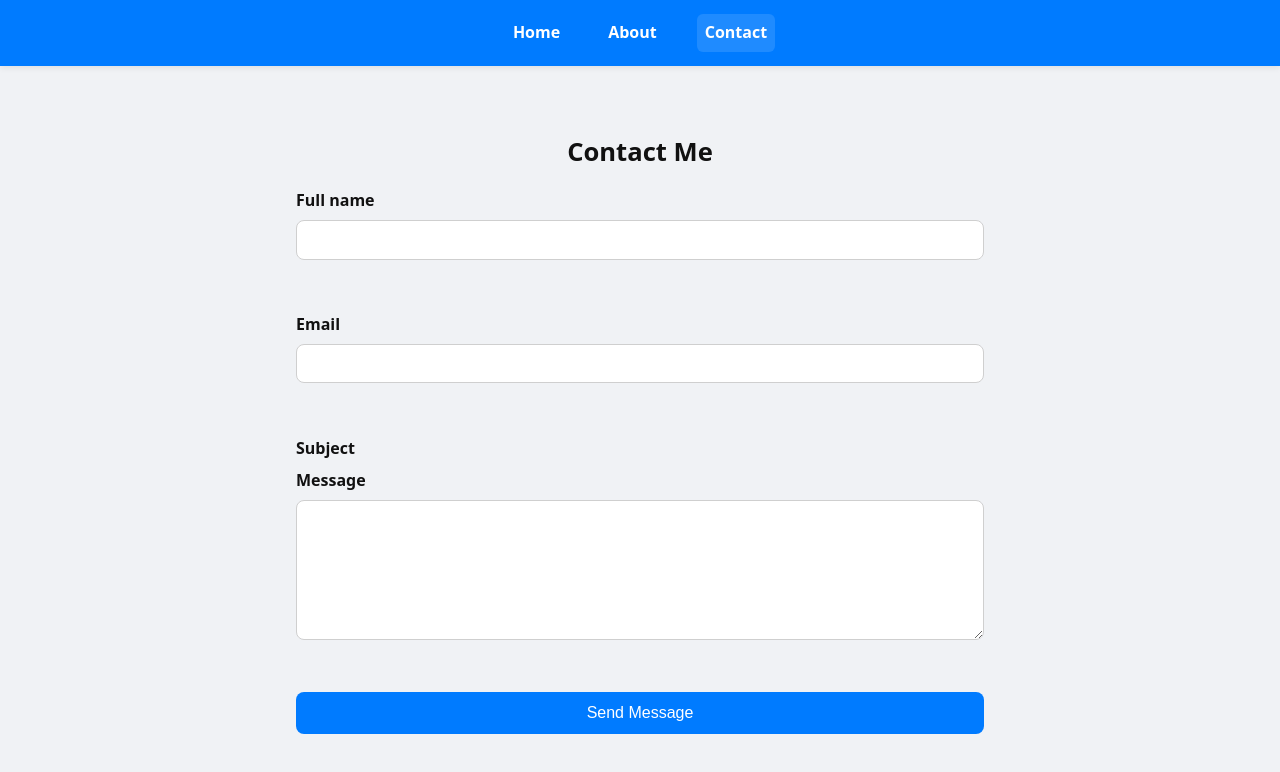
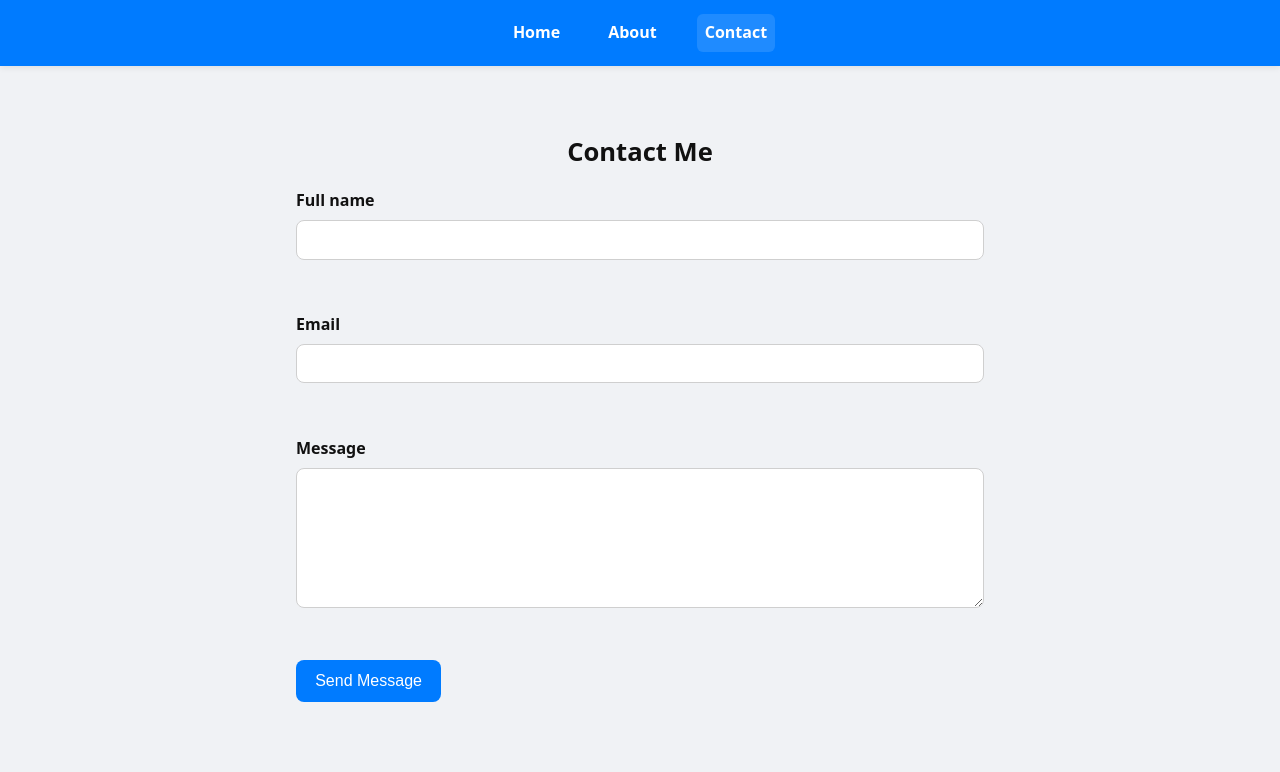
Before and after one commit to xlisrael/hng13-stage0-profile-card, a plain HTML site: page contact.html in a window 1280 px wide. Drawn offline with Linux system fonts and the light colour scheme.

Commit message:
Update contact.html

```diff
--- a/contact.html
+++ b/contact.html
@@ -30,9 +30,6 @@
       </div>
 
       <div class="form-group">
-        <label for="subject">Subject</label>
-
-      <div class="form-group">
         <label for="message">Message</label>
         <textarea id="message" name="message" data-testid="test-contact-message" aria-describedby="test-contact-error-message" required></textarea>
         <p class="error" id="test-contact-error-message" aria-live="polite"></p>
```
